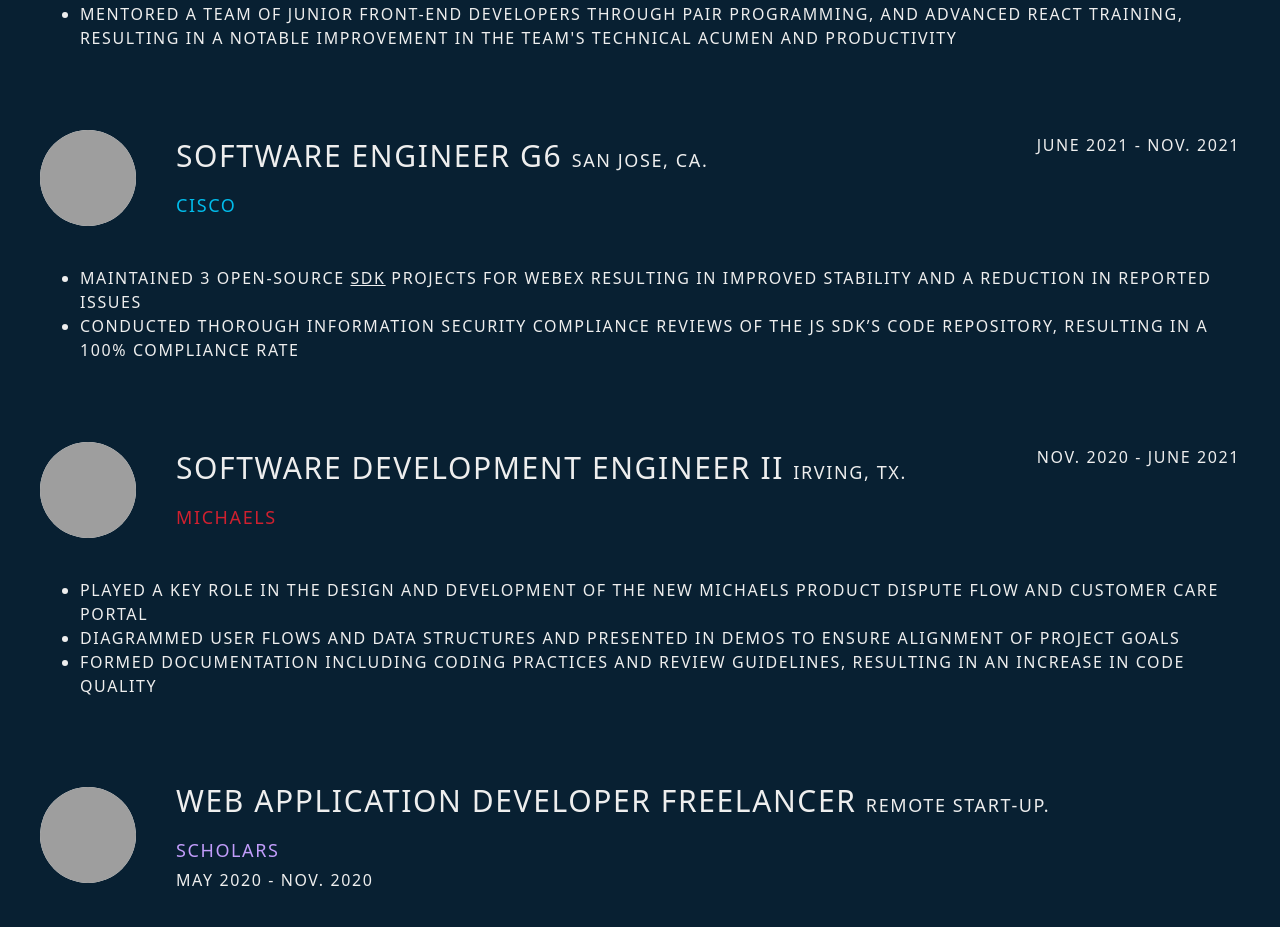
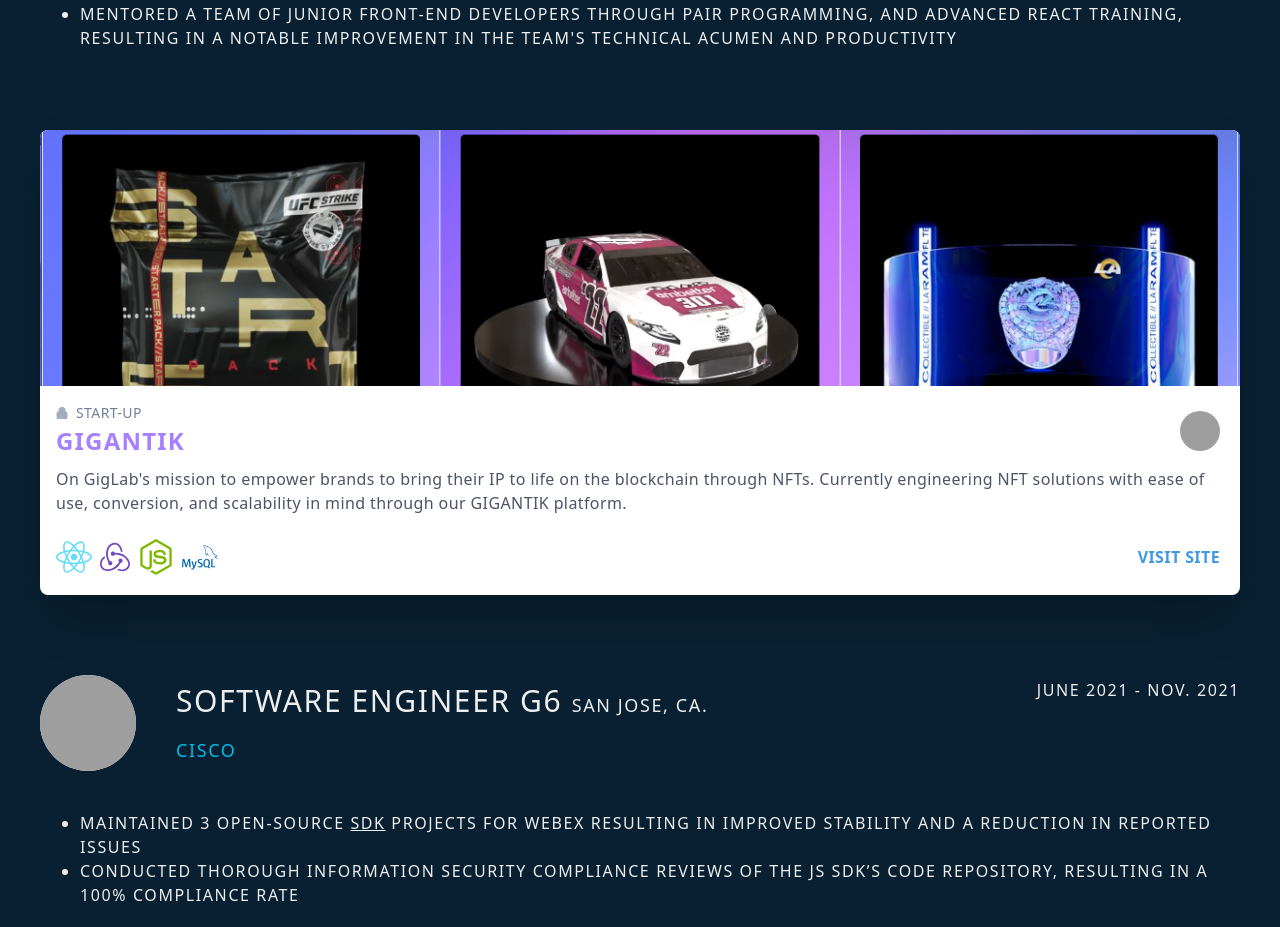
Before and after one commit to emanuallan/aeserna, a Next.js app: page / in a window 1280 px wide. Shown: the part 946-1873 px from the top of the page. Built offline with nearby package versions, Linux system fonts and the light colour scheme; grey boxes are pictures that could not be loaded.

Commit message:
another update about gigantik

```diff
--- a/pages/index.tsx
+++ b/pages/index.tsx
@@ -7,7 +7,7 @@
 import { AiOutlineCloudDownload } from "react-icons/ai";
 import FeaturedProjectCard from "../components/FeaturedProjectCard";
 import { FaReact, FaNodeJs, FaCss3Alt } from "react-icons/fa";
-import { SiRedux, SiTailwindcss, SiNextDotJs, SiMongodb, SiFirebase, SiTypescript } from "react-icons/si";
+import { SiRedux, SiTailwindcss, SiNextDotJs, SiMongodb, SiFirebase, SiTypescript, SiMysql } from "react-icons/si";
 
 const Resume = () => {
 	const CSSIcon = <FaCss3Alt className="text-4xl text-css" />;
@@ -19,6 +19,7 @@
 	const FirebaseIcon = <SiFirebase className="text-3xl text-firebase" />;
 	const TailwindIcon = <SiTailwindcss className="text-3xl text-tailwind" />;
 	const TypescriptIcon = <SiTypescript className="text-3xl text-css" />;
+	const MySqlIcon = <SiMysql className="text-4xl text-css" />;
 
 	const backendArray = [
 		{
@@ -329,19 +330,19 @@
 								bullets={work.bullets}
 								subColor={work.subColor}
 							/>
-								{/* {work.degree === "GigLabs" && (<div className="mb-20">
+								{work.degree === "GigLabs" && (<div className="mb-20">
 									<FeaturedProjectCard
-										imgSrc="https://uploads-ssl.webflow.com/62d03b2b62cba3255c55e1f2/62d82819cabe9cc633bfe973_49ers_small-transcode.mp4"
-										title={"NFL All Day: San Francisco 49ers"}
+										imgSrc="/imgs/gigantik.png"
+										title={"GIGANTIK"}
 										info={
-											"To celebrate the San Francisco 49ers' 75th anniversary we partnered with Dapper to offer a series of limited-edition, digital collectibles commemorating their 40th, 50th, 60th and 75th seasons."
+											"On GigLab's mission to empower brands to bring their IP to life on the blockchain through NFTs. Currently engineering NFT solutions with ease of use, conversion, and scalability in mind through our GIGANTIK platform."
 										}
-										icons={[ReactIcon, ReduxIcon, NodeIcon]}
-										color="#A40001"
+										icons={[ReactIcon, ReduxIcon, NodeIcon, MySqlIcon]}
+										color="#A680FF"
 										logoUrl="https://media-exp1.licdn.com/dms/image/C560BAQH9OoLPe6o9Mw/company-logo_200_200/0/1658379636694?e=1676505600&v=beta&t=In1F_k3hAih7XlBuv8vvYde3zngAKpKaFWe3ifyVsjA"
-										site="https://49ers.nflallday.com/"
+										site="https://www.gigantik.io/explore"
 									/>
-								</div>)} */}
+								</div>)}
 								{work.degree === "Scholars" && (<div className="mb-20">
 									<FeaturedProjectCard
 										imgSrc="https://secureservercdn.net/198.71.233.109/phy.b29.myftpupload.com/wp-content/uploads/2020/06/Match-Made.png"
```
Also changed, not shown: public/imgs/gigantik.png (added).
